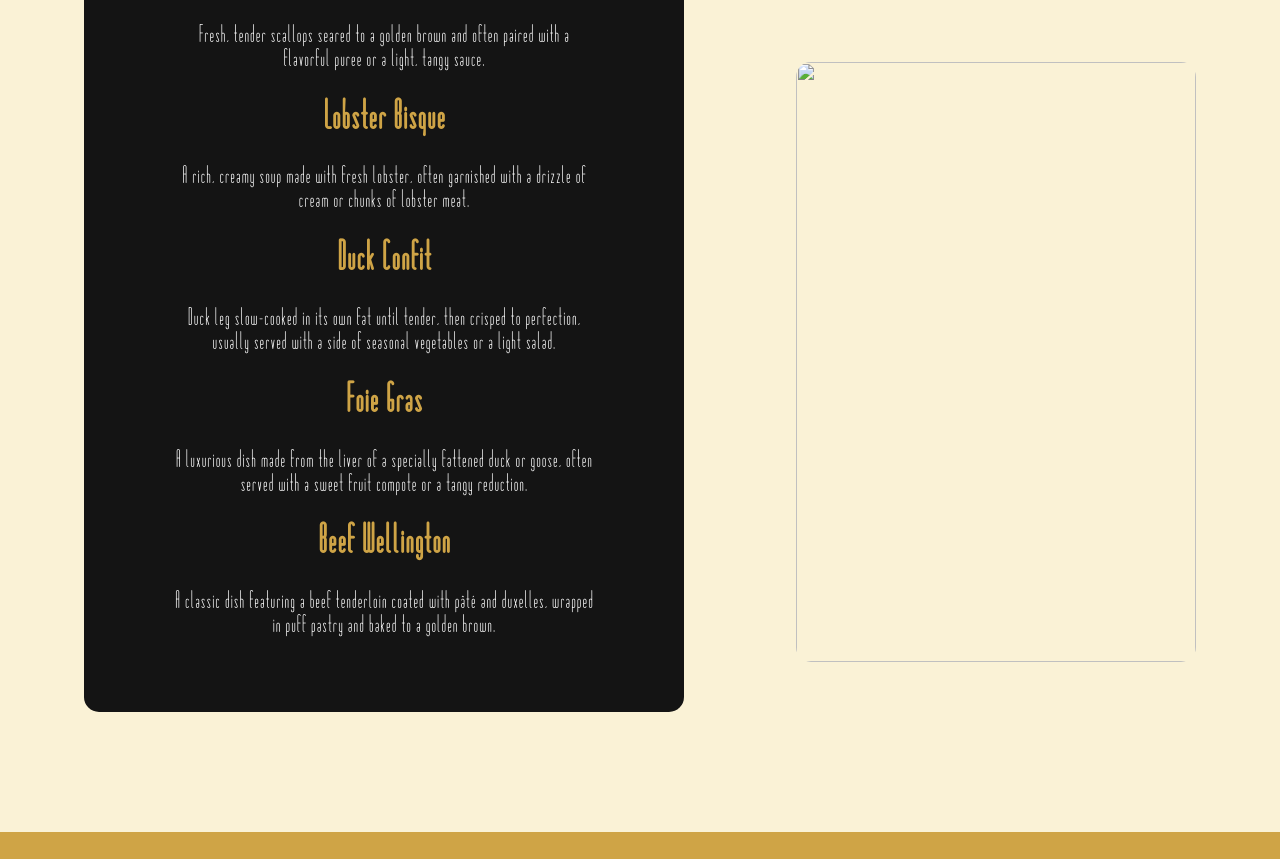
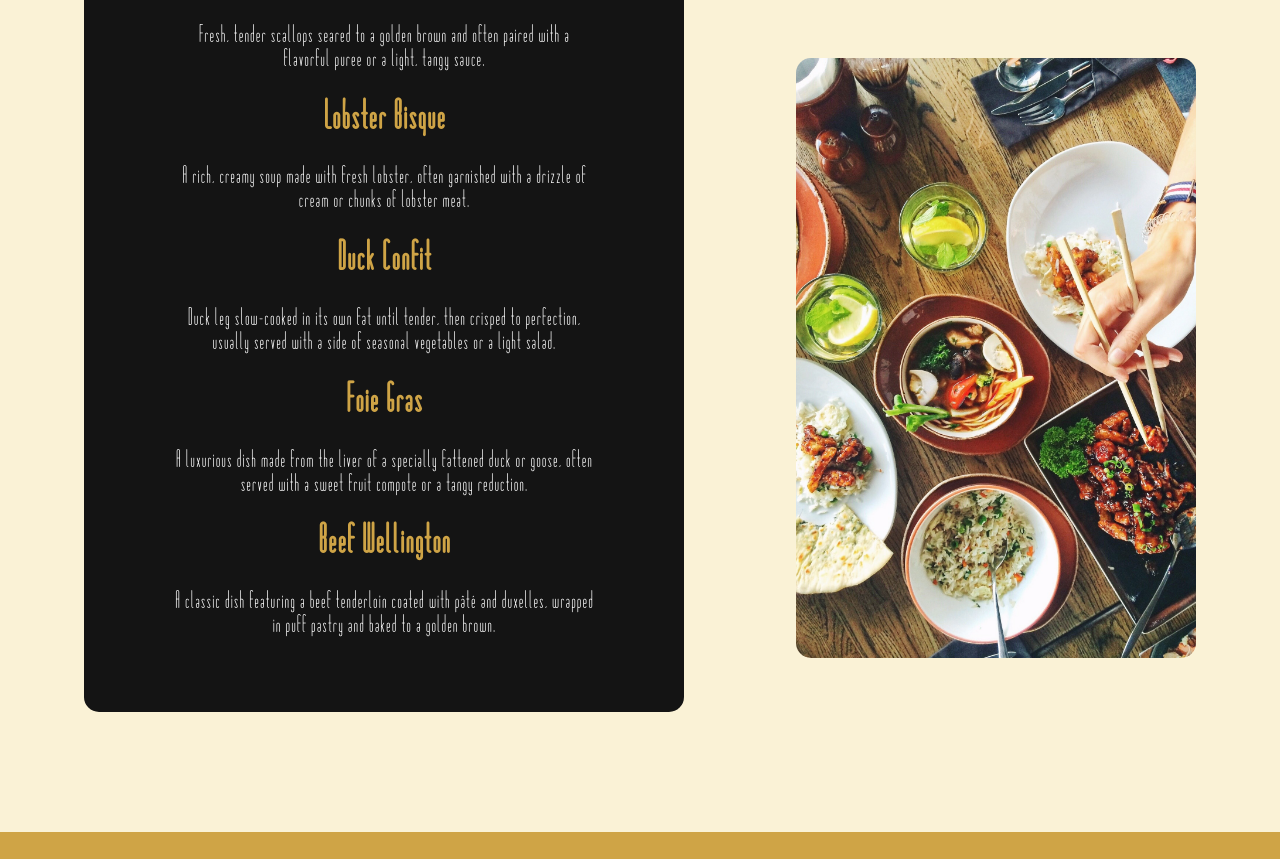
Before and after one commit to s3ny0/urban_nook, a plain HTML site: page index.html in a window 1280 px wide. Shown: the part 3553-4412 px from the top of the page. Drawn offline with nearby package versions, Linux system fonts and the light colour scheme.

Commit message:
Update index.html

```diff
--- a/index.html
+++ b/index.html
@@ -88,7 +88,7 @@
                 to delight your senses. Explore our offerings and find your new favorite
                 indulgence.
             </p>
-            <img src="Images/menu.jpg" alt="" data-aos-duration="1000" data-aos="flip-left">
+            <img src="menu.jpg" alt="" data-aos-duration="1000" data-aos="flip-left">
         </div>
     </div>
 
```
